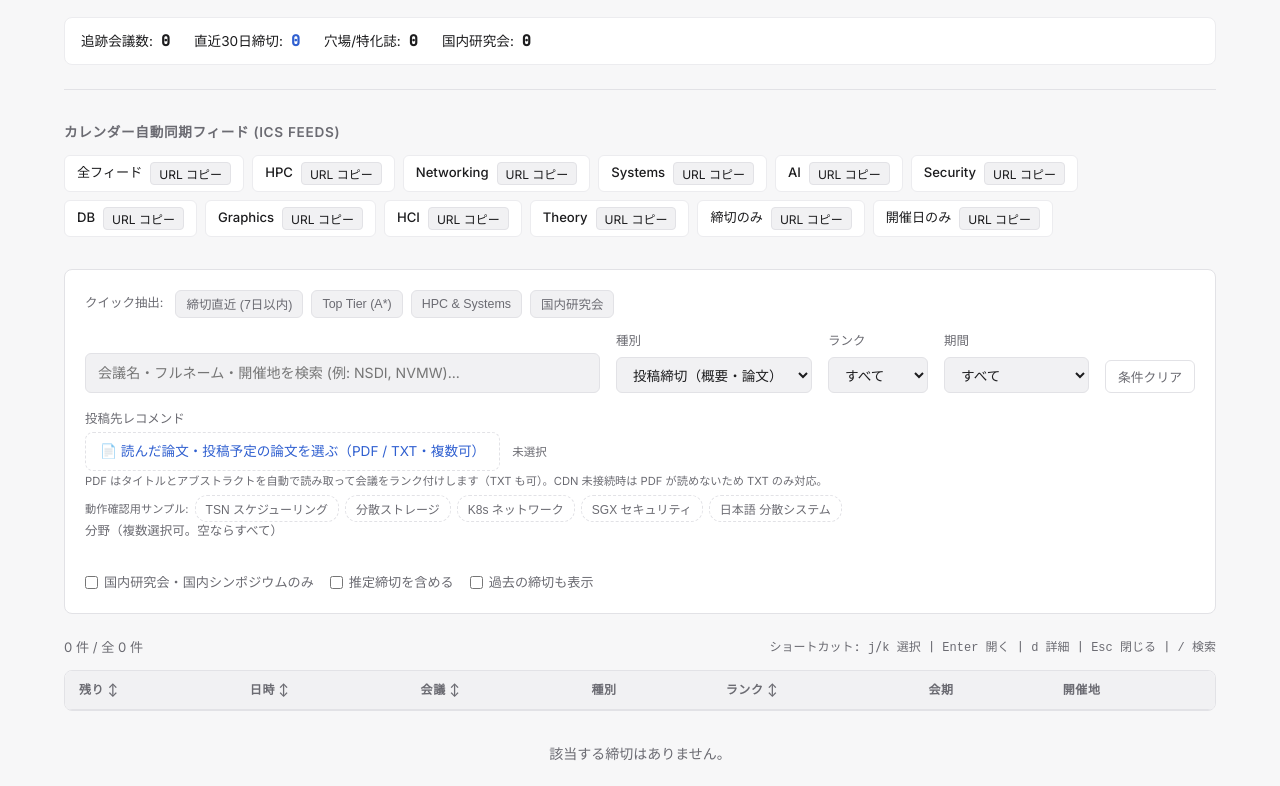
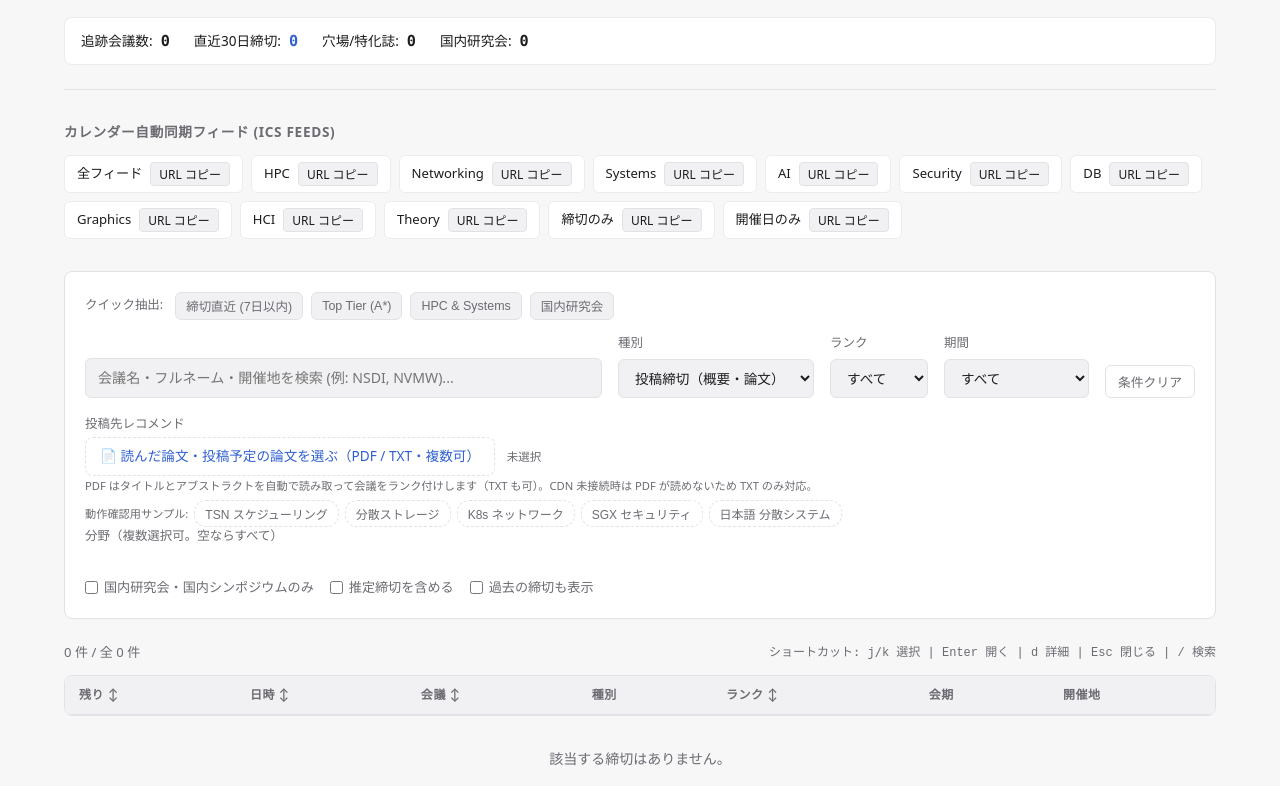
Before and after one commit to ten82e/cfp-radar, a website: page site/template.html in a window 1280 px wide. Shown: the part 99-885 px from the top of the page. Drawn offline with Linux system fonts and the light colour scheme.

Commit message:
fix(site): Google Fonts の外部 CDN 読込を除去し SPEC §7「外部 CDN・Web フォントを使わない」契約を充足 — フォントはシステムフォールバックで描画
SPEC §7 (857 行目) は「単一ファイル。外部 CDN・Web フォント・外部画像を使わない」を
約束しているが、template.html の <head> が fonts.googleapis.com / fonts.gstatic.com へ
preconnect ×2 + stylesheet を読んでいた（e0b62c8 由来・以後未見直し）。ネットワーク遮断
環境では読めず、閲覧者のブラウザは常に Google へ接続する。3 行を削除し、フォントスタックを
system-ui / ui-monospace のシステムフォールバックに整えた（CSS 変数参照は不変）。

回帰テスト 1 本: ビルド済み index.html が fonts.googleapis / fonts.gstatic を含まず、
--font-sans / --font-mono がシステムフォールバックを持ち var() 参照が維持されていること。

```diff
--- a/site/template.html
+++ b/site/template.html
@@ -4,9 +4,7 @@
 <meta charset="utf-8">
 <meta name="viewport" content="width=device-width, initial-scale=1">
 <title>cfp-radar — CS国際会議・穴場ワークショップ締切探知</title>
-<link rel="preconnect" href="https://fonts.googleapis.com">
-<link rel="preconnect" href="https://fonts.gstatic.com" crossorigin>
-<link href="https://fonts.googleapis.com/css2?family=Inter:wght@400;500;600;700&family=JetBrains+Mono:wght@400;500&display=swap" rel="stylesheet">
+<!-- SPEC §7: 外部 CDN・Web フォントを使わない（#223）。フォントはシステムフォールバックで描画する。 -->
 <style>
 :root {
   color-scheme: light dark;
@@ -23,8 +21,8 @@
   --soon: #9a6700;
   --chip: #f1f1f3;
 
-  --font-sans: 'Inter', system-ui, -apple-system, sans-serif;
-  --font-mono: 'JetBrains Mono', monospace;
+  --font-sans: system-ui, -apple-system, "Segoe UI", sans-serif;
+  --font-mono: ui-monospace, "SF Mono", Menlo, Consolas, monospace;
 }
 
 /* SPEC §7: ライト/ダーク両対応。全色が var() 経由なので変数の上書きだけで全体が切り替わる。 */
--- a/tests/build_golden.test.ts
+++ b/tests/build_golden.test.ts
@@ -1078,6 +1078,19 @@ it("drawer is a keyboard-operable modal dialog with focus management (#218)", ()
   });
 });
 
+it("no external CDN / web fonts (SPEC §7 single-file contract)", () => {
+  const html = readFileSync(join(site, "index.html"), "utf8");
+  // 外部フォント CDN への依存が無い（preconnect / stylesheet とも）
+  expect(html).not.toContain("fonts.googleapis");
+  expect(html).not.toContain("fonts.gstatic");
+  // フォントは CSS 変数を介してシステムフォールバックで描画される
+  expect(html).toContain("--font-sans: system-ui");
+  expect(html).toContain("--font-mono: ui-monospace");
+  // フォント変数の参照は維持されている（タイポグラフィ構造は不変）
+  expect(html).toContain("font-family: var(--font-sans)");
+  expect(html).toContain("font-family: var(--font-mono)");
+});
+
 it("meeting past rule is wired to the end date", () => {
   const html = readFileSync(join(site, "index.html"), "utf8");
   expect(html).not.toContain('kind: "event"');
```
